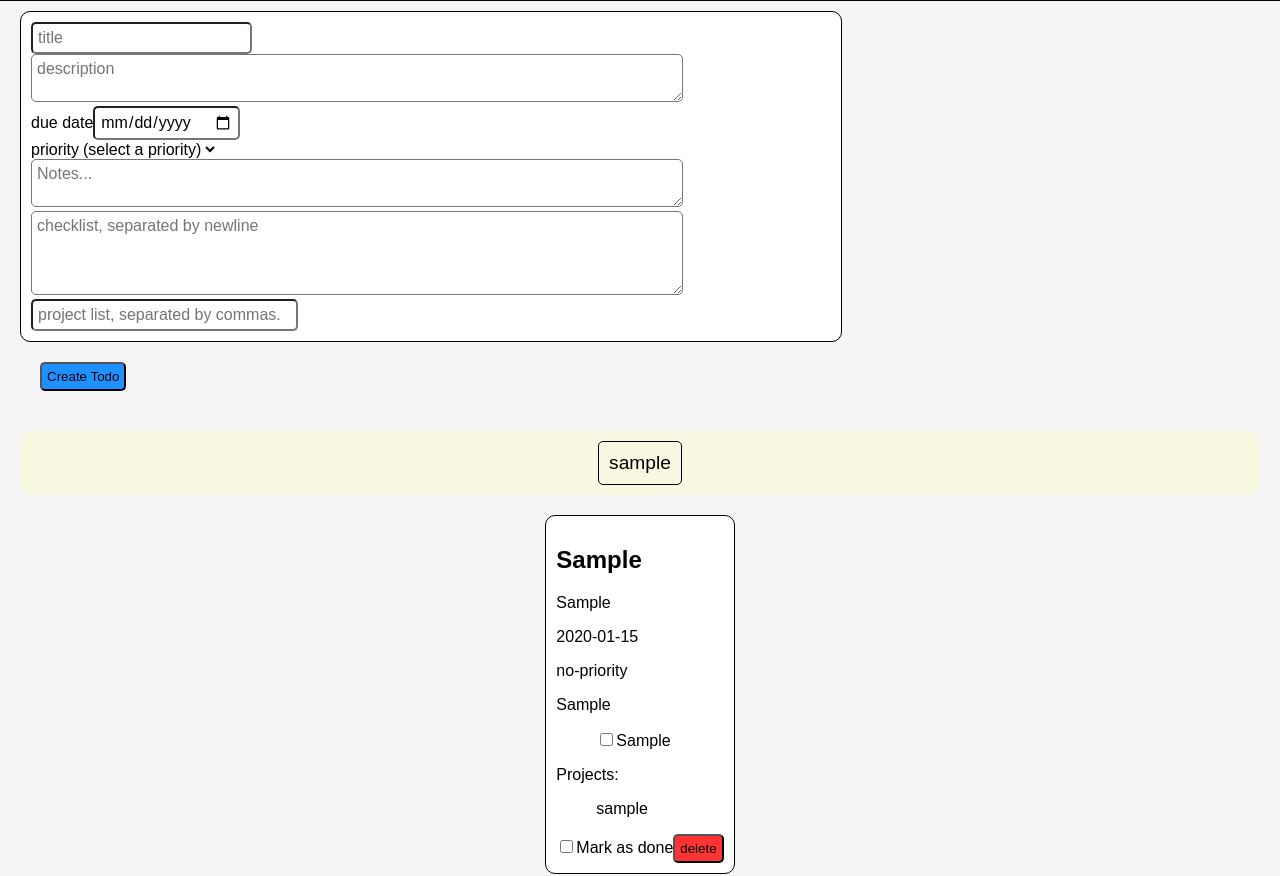
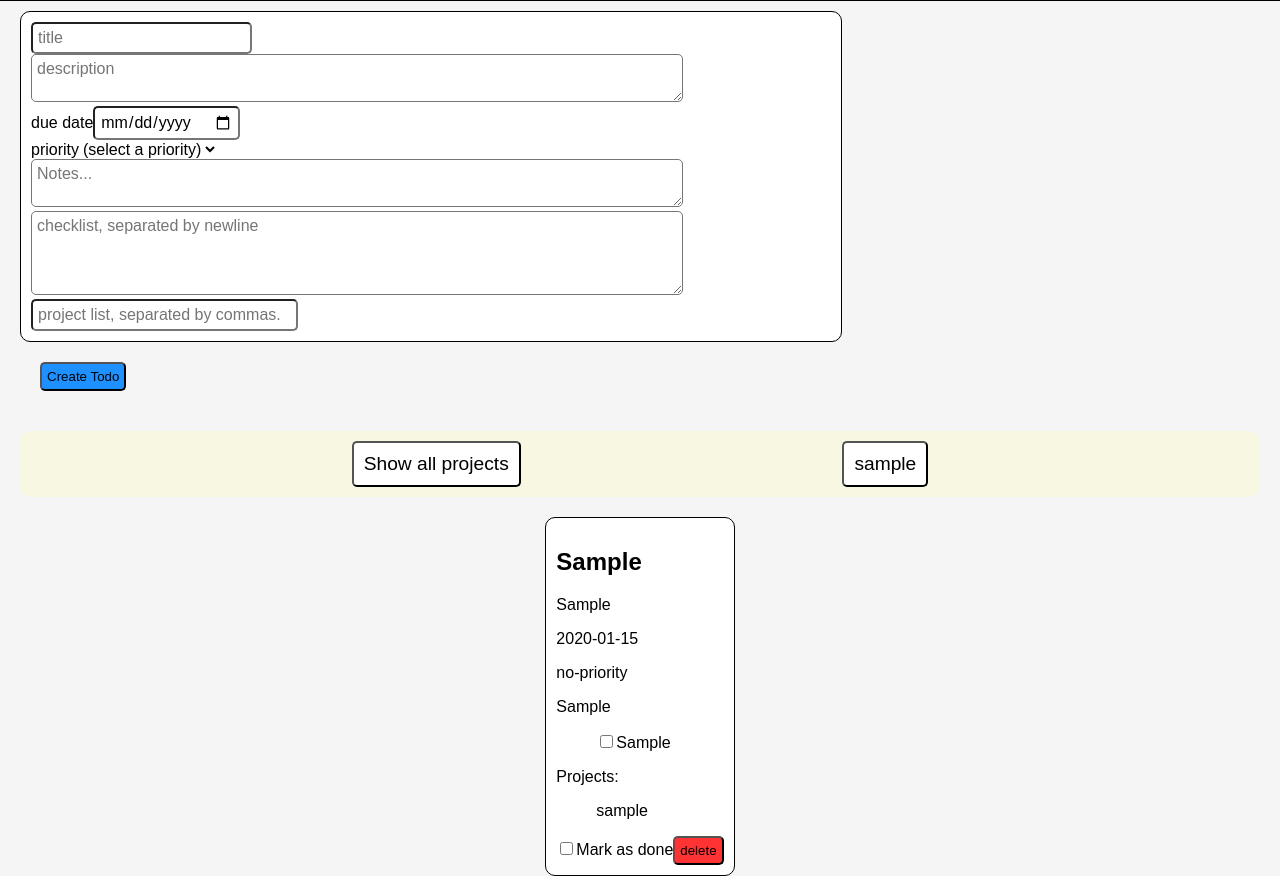
Before and after one commit to jenarofv/todo-list, a website built with webpack: page src/template.html in a window 1280 px wide. Both pictures are taken after typing "Sample", "Sample", "2020-01-15", "Sample", "Sample", "Sample" into the empty fields and a click on the button "Create Todo". Shown: the part 74-950 px from the top of the page. Built offline with nearby package versions, Linux system fonts and the light colour scheme.

Commit message:
hide/display projects on click

```diff
--- a/src/dom.js
+++ b/src/dom.js
@@ -33,12 +33,27 @@ class Dom {
   renderProjects () {
     const projectDiv = document.querySelector(".project-container");
     projectDiv.innerHTML = "";
+    const showAll = document.createElement("button");
+    showAll.classList.add("project-button");
+    showAll.textContent = "Show all projects";
+    showAll.addEventListener("click", e => {
+        const projectTodos = document.querySelectorAll(".todo:not(.blank-todo)");
+        projectTodos.forEach(x => x.classList.remove("hidden"));
+    });
+    projectDiv.appendChild(showAll);
     const projects = this.projects;
     projects.forEach(project => {
-      const projectItem = document.createElement("div");
-      projectItem.classList.add("project")
-      projectItem.textContent = project;
-      projectDiv.appendChild(projectItem);
+      const projectClass = project.replaceAll(" ", "-");
+      const projectButton = document.createElement("button");
+      projectButton.classList.add("project-button")
+      projectButton.textContent = project;
+      projectDiv.appendChild(projectButton);
+      projectButton.addEventListener("click", event => {
+        const projectTodos = document.querySelectorAll(`.todo:not(.${projectClass},.blank-todo)`);
+        projectTodos.forEach(div => {
+          div.classList.add("hidden");
+        })
+      });
     });
   }
 
--- a/src/style.css
+++ b/src/style.css
@@ -56,14 +56,13 @@ h1 {
   border-radius: var(--big-border-radius);
   display: flex;
   justify-content: space-evenly;
-  font-size: 1.2em;
   padding: var(--small-padding);
 }
 
-.project {
+.project-button {
   padding: var(--small-padding);
   border-radius: var(--small-border-radius);
-  border: 1px solid var(--font-color);
+  font-size: 1.2em;
 }
 
 .todo {
@@ -143,3 +142,7 @@ option {
   gap: 12px;
   justify-content: space-evenly;
 }
+
+.hidden {
+  display: none;
+}
```
